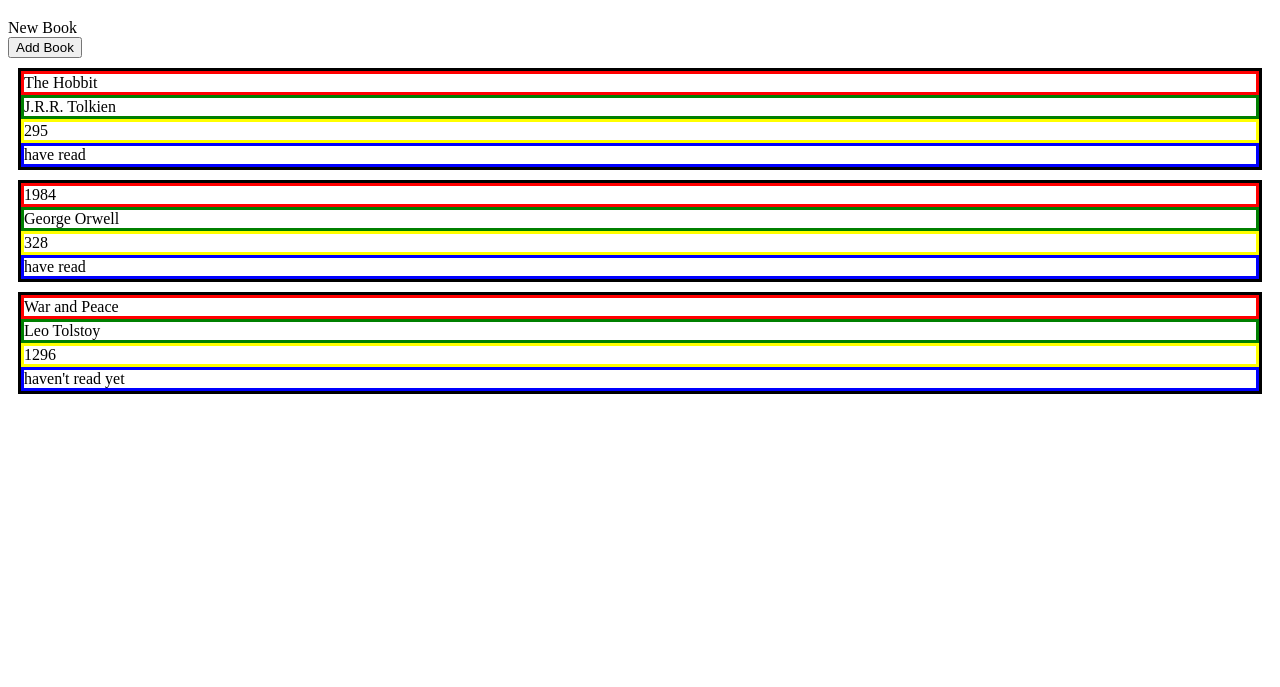
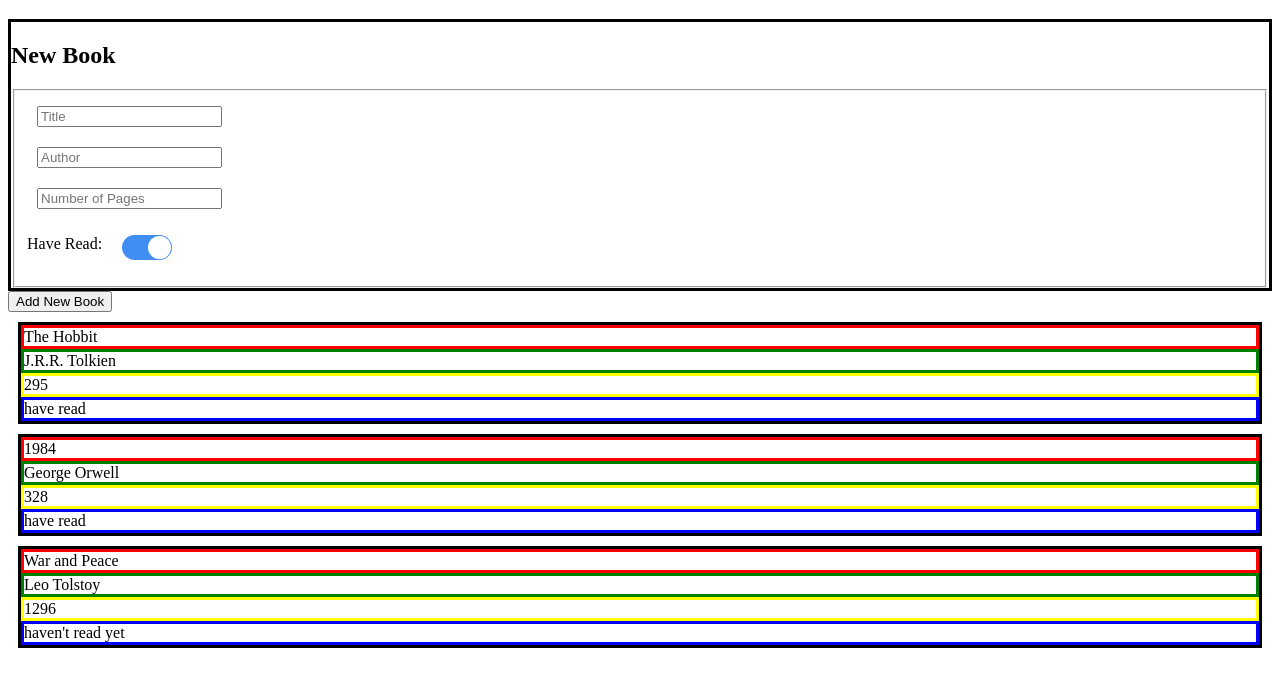
Before and after one commit to Kelley42/Bookshelf, a plain HTML site: page index.html in a window 1280 px wide. Shown: the part 61-748 px from the top of the page. Drawn offline with Linux system fonts and the light colour scheme.

Commit message:
Added initial nre book form

```diff
--- a/bookshelf.js
+++ b/bookshelf.js
@@ -51,11 +51,43 @@ function showLibrary() {
     })
 }
 
+// function addBookForm() {
+//     const new_book = document.createElement("div");
+//     new_book.classList.add("new-book");
+
+//     const new_book_heading = document.createElement("h2");
+//     new_book_heading.classList.add("new-book-heading");
+//     new_book_heading.innerHTML = "New Book";
+//     new_book.appendChild(new_book_heading);
+//     const new_book_title = document.createElement("div");
+//     new_book_title.classList.add("new-book-title");
+//     new_book.appendChild(new_book_title);
+//     const new_book_author = document.createElement("div");
+//     new_book_author.classList.add("new-book-author");
+//     new_book.appendChild(new_book_author);
+//     const new_book_pages = document.createElement("div");
+//     new_book_pages.classList.add("new-book-pages");
+//     new_book.appendChild(new_book_pages);
+//     const new_book_read = document.createElement("div");
+//     new_book_read.classList.add("new-book-read");
+//     new_book.appendChild(new_book_read);
+
+//     form.appendChild(new_book);
+// }
+
+function showAddBookForm() {
+
+}
+
+
 const thehobbit = new Book("The Hobbit", "J.R.R. Tolkien", 295, "have read");
 const nineteen_eightyfour = new Book("1984", "George Orwell", 328, "have read");
 const war_and_peace = new Book("War and Peace", "Leo Tolstoy", 1296, "haven't read yet");
 
-const card_container = document.querySelector(".card-container")
+const card_container = document.querySelector(".card-container");
+const form = document.querySelector(".new-book-form")
+const add_book_btn = document.querySelector("#new-book-btn");
+add_book_btn.addEventListener("click", showAddBookForm);
 
 addBookToLibrary();
 // console.log(thehobbit.info())
--- a/index.html
+++ b/index.html
@@ -10,8 +10,33 @@
 </head>
 <body>
     <h1>Bookshelf</h1>
-    <form action="">New Book</form>
-    <button type="button">Add Book</button>
+    <form action="" class="new-book-form">
+        <div class="new-book">
+            <h2>New Book</h2>
+            <fieldset>
+                <div class="input_fields">
+                    <label for="new-book-title"></label>
+                    <input type="text" id="new-book-title" name="new-book-title" placeholder= "Title" maxlength="50" required>
+                </div>
+                <div class="input_fields">
+                    <label for="new-book-author"></label>
+                    <input type="text" id="new-book-author" name="new-book-author" placeholder="Author" maxlength="30">
+                </div>
+                <div class="input_fields">
+                    <label for="new-book-pages"></label>
+                    <input type="text" id="new-book-pages" name="new-book-pages" placeholder="Number of Pages" maxlength="6">
+                </div>
+                <div class="input_fields">
+                    <div id="radio-button">
+                        <dl>
+                            <dt>Have Read: &emsp;<label class="switch"><input type="checkbox" checked><span class="switchslider"></span></label></dt>
+                        </dl>
+                    </div>
+                </div>
+            </fieldset>
+        </div>
+    </form>
+    <button type="button" id="new-book-btn">Add New Book</button>
     <div class="card-container"></div>
 </body>
 </html>
--- a/styles.css
+++ b/styles.css
@@ -18,3 +18,64 @@
 .read {
     border: solid blue
 }
+
+.new-book {
+    border: solid black;
+}
+
+input {
+    margin: 10px;
+}
+
+
+
+.switch {
+    position: relative;
+    display: inline-block;
+    width: 50px;
+    height: 25px;
+}
+
+.switch input {
+    opacity: 0;
+    width: 0;
+    height: 0;
+}
+
+.switchslider {
+    position: absolute;
+    cursor: pointer;
+    top: 0;
+    left: 0;
+    right: 0;
+    bottom: 0;
+    background-color: #ccc;
+    -webkit-transition: .4s;
+    transition: .4s;
+
+    border-radius: 34px;
+}
+
+.switchslider:before {
+    position: absolute;
+    content: "";
+    height: 23px;
+    width: 23px;
+    right: 27px;
+    bottom: 1px;
+    background-color: white;
+    -webkit-transition: .4s;
+    transition: .4s;
+
+    border-radius: 50%;
+}
+
+input:checked + .switchslider {
+    background-color: #418ef3;
+}
+
+input:checked + .switchslider:before {
+    -webkit-transform: translateX(26px);
+    -ms-transform: translateX(26px);
+    transform: translateX(26px);
+}
```
